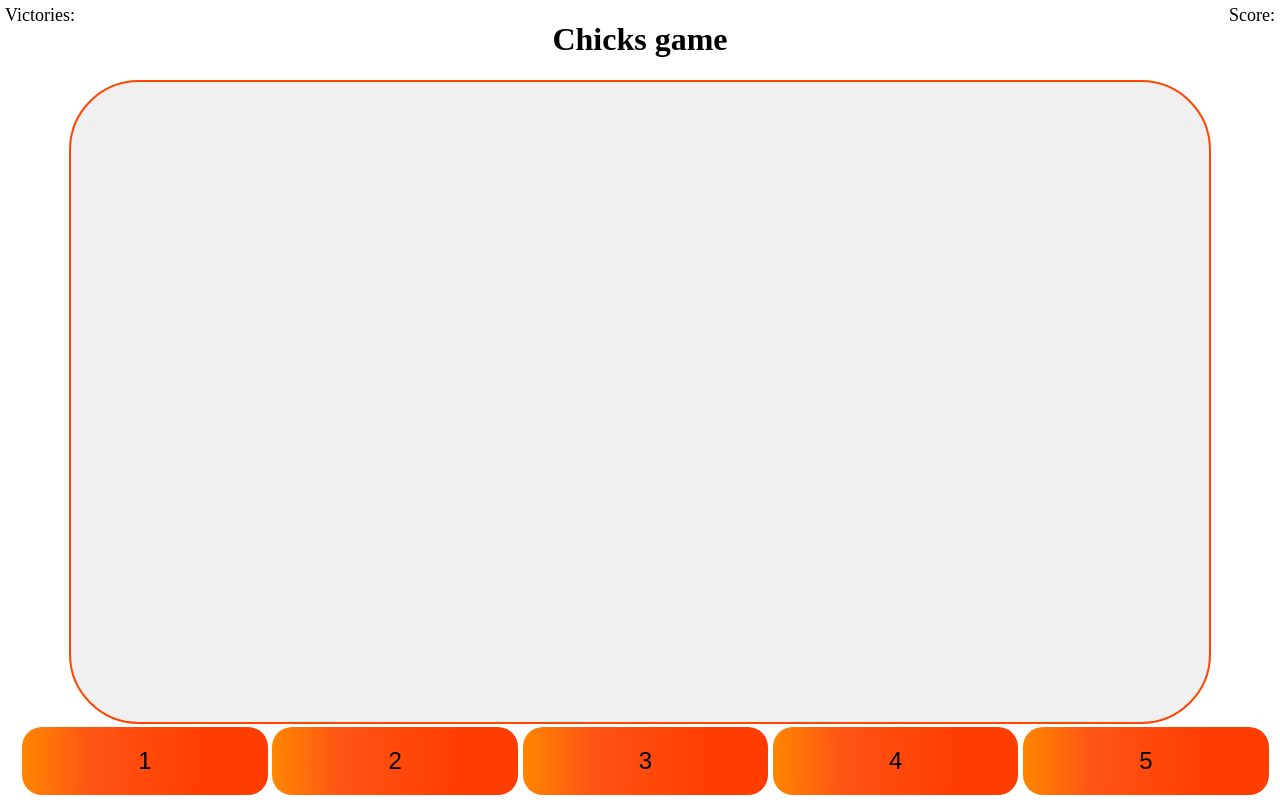
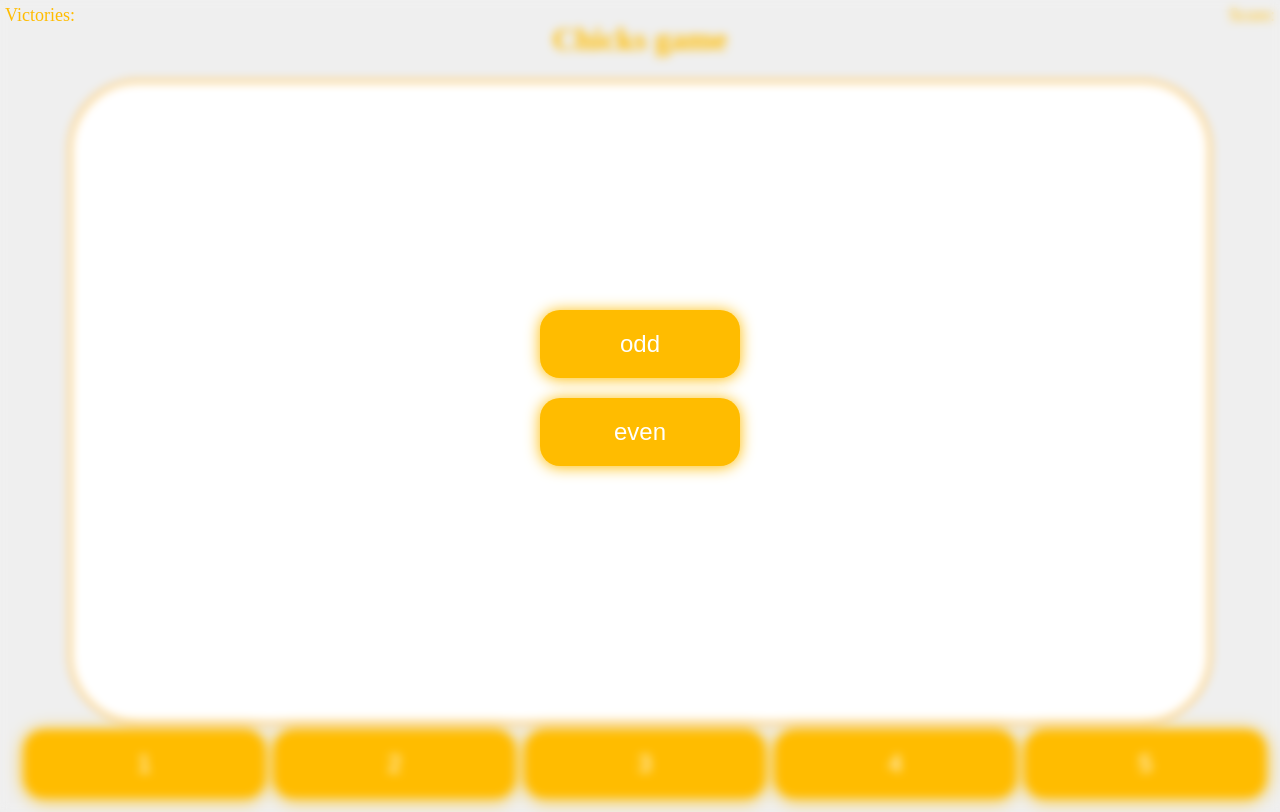
Before and after one commit to AnubhavSingh0708/chiks, a plain HTML site: page offline.html in a window 1280 px wide. Drawn offline with Linux system fonts and the light colour scheme.

Commit message:
Add files via upload

```diff
--- a/offline.html
+++ b/offline.html
@@ -8,12 +8,16 @@
 @media (max-width: 600px) {
 
 }
-body{text-align: center;}
+body{text-align: center;
+background-color: #efefef;
+color: #FFBC00;
+}
+
 button{
     font-size: x-large;
-    background: rgb(255,134,0);
-    background: linear-gradient(90deg, rgba(255,134,0,1) 0%, rgba(255,85,21,1) 28%, rgba(255,61,0,1) 75%);
-    padding: 20px;
+    background: #FFBC00;
+    box-shadow:0px 1px 15px #FFBC00;
+   padding: 20px;
     border-radius: 20px;
     width: 100%;
     border:0cap;
@@ -23,6 +27,7 @@ button{
     background-origin: 0px 0px;
     transition: all 0.5s;
     opacity: 1;
+    color: #fff;
 }
 button:hover{
     opacity: 0.7;
@@ -33,13 +38,13 @@ table{
 }
 td{
     width: max-content;
-    padding: 0.1vw;
+    padding: 0.3vw;
 }
 #out{
     width: 90%;
     height: 80vh;
-    background-color: #f0f0f0;
-    border: 2px solid orangered;
+    background-color: #fff;
+    border: 2px solid orange;
     margin: auto;
     border-radius: 70px;
     font-size: larger;
@@ -55,6 +60,7 @@ td{
     content: "Score:";
 }
 #vic{
+  z-index: 11;
     position: fixed;
     top: 5px;
     left: 5px;
@@ -62,6 +68,21 @@ td{
 }
 #vic::before{
     content: "Victories:";
+}
+#eve{
+  position: fixed;
+  top: 0;
+  left: 0;
+  width: 100%;
+  height:100vh;
+  z-index: 10;
+  backdrop-filter: blur(5px);
+  padding-top: calc(50vh - 100px);
+}
+#eve>button{
+  width: 200px;
+  margin: 10px;
+
 }
     </style>
 </head>
@@ -80,6 +101,10 @@ td{
             <td><button class="btn" onclick="run(5)">5</button></td>
         </th>
     </table>
+    <div id="eve">
+      <button onclick="document.getElementById('eve').style.display='none';odd=1;" >odd</button><br>
+      <button onclick="document.getElementById('eve').style.display='none';">even</button>
+    </div>
     <script>
 
 function setCookie(cname, cvalue) {
@@ -104,12 +129,25 @@ function getCookie(cname) {
         var score=0;
         var score2=0;
         var out=false;
+        var toss=true;
+        var odd=0;
+        var batting=true;
         if(getCookie("victories")===""){
             setCookie("victories",0);
         }else{
   document.getElementById("vic").innerHTML=getCookie("victories");}
 
        function run(a){
+        if (toss){
+          rand=Math.ceil(Math.random()*5);
+            if ((a+rand)%2==odd){
+           alert("you won batting");
+            }else {alert("you will ball");
+
+            batting=false;}
+            toss=false;
+        }
+        else{
         if (!out){
       rand=Math.ceil(Math.random()*5);
       document.getElementById("out").innerHTML=rand;
@@ -127,11 +165,11 @@ function getCookie(cname) {
         rand=Math.ceil(Math.random()*5);
         document.getElementById("out").innerHTML=rand;
         if (a==rand){
-if(score>score2){
+if(score>score2 || (score<score2 && !batting)){
 alert("you win");
 setCookie("victories",parseInt(getCookie("victories"))+1);
 }
-else if(score<score2){
+else if(score<score2 || (score>score2 && !batting)){
 alert("you lost")
 }
 else{
@@ -146,10 +184,15 @@ location.reload();
       console.log(rand);
 
       document.getElementById("score").innerHTML=score2;
-      }
+      }}
         }
 
+function odd(){
 
+}
+function even(){
+  document.getElementById("eve").style.display="none";
+}
     </script>
 </body>
 </html>
```
